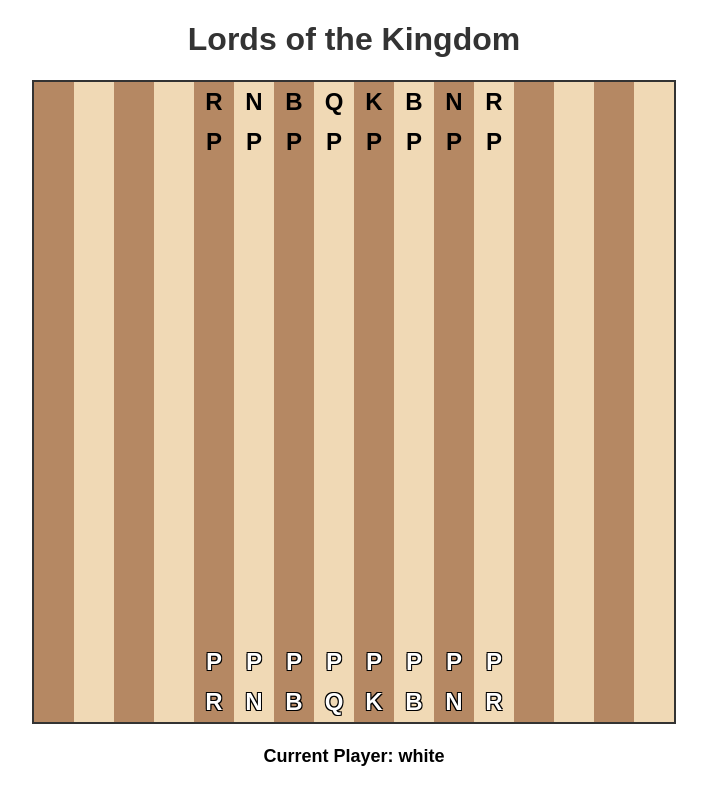
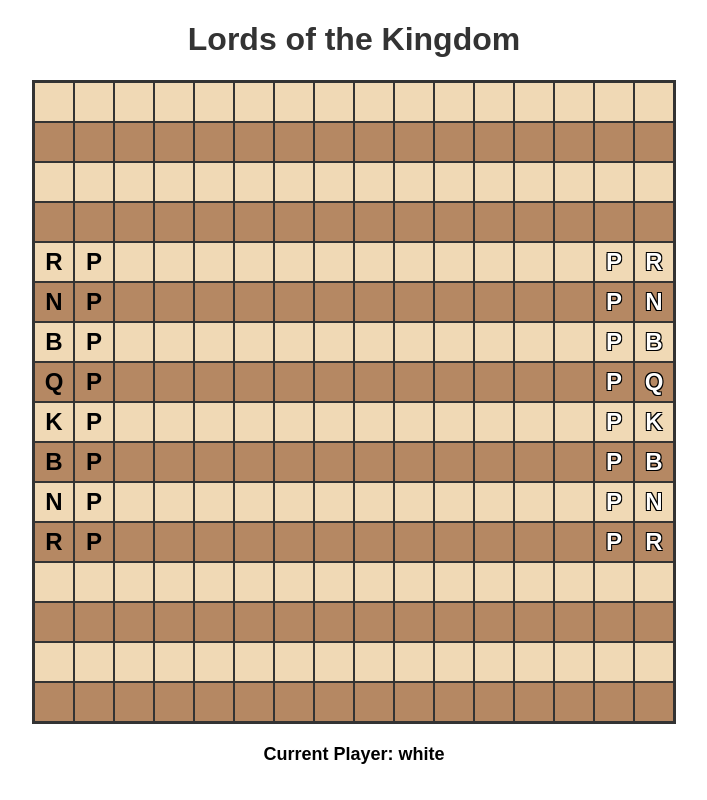
Before and after one commit to ericgrosse/lords-of-the-kingdom, a React app: page / in a window 1280 px wide. Shown: the whole page, without its empty margins (286-993 px from the left). Built offline with nearby package versions, Linux system fonts and the light colour scheme.

Commit message:
App.css Perplexity Update

```diff
--- a/src/App.css
+++ b/src/App.css
@@ -8,13 +8,11 @@ h1 {
 }
 
 .board {
-  display: inline-block;
+  display: inline-grid;
+  grid-template-columns: repeat(16, 40px);
+  grid-template-rows: repeat(16, 40px);
   border: 2px solid #333;
   background-color: #f0d9b5;
-}
-
-.board-row {
-  display: flex;
 }
 
 .square {
@@ -24,10 +22,16 @@ h1 {
   justify-content: center;
   align-items: center;
   cursor: pointer;
+  border: 1px solid #333;
+  box-sizing: border-box;
+}
+
+.square:nth-child(even) {
+  background-color: #b58863;
 }
 
 .square:nth-child(odd) {
-  background-color: #b58863;
+  background-color: #f0d9b5;
 }
 
 .square.selected {
```
